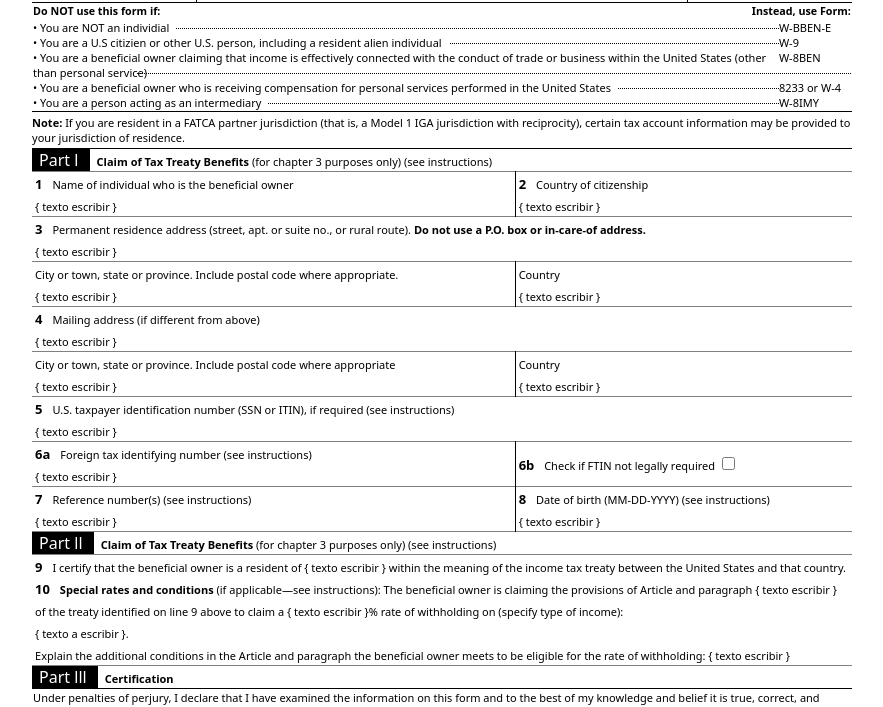
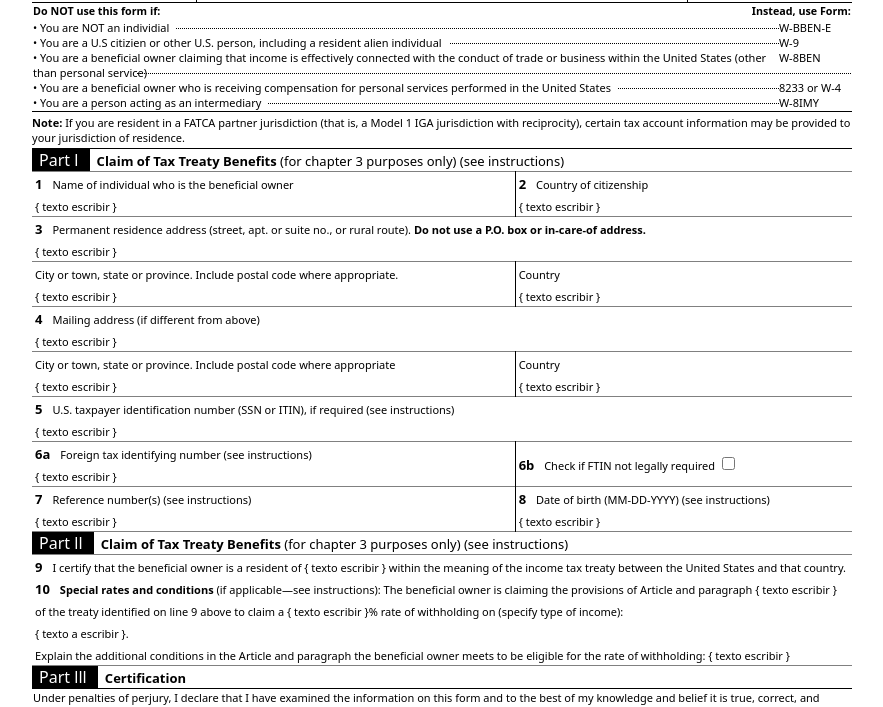
Before and after one commit to jhorman9/W-8BEN, a plain HTML site: page index.html in a window 1280 px wide. Shown: the part 97-804 px from the top of the page, without its empty margins (198-1081 px from the left). Drawn offline with Linux system fonts and the light colour scheme.

Commit message:
Ajustando

```diff
--- a/index.html
+++ b/index.html
@@ -28,7 +28,7 @@
             </tr>
         </tbody>
     </table>
-    <main style="margin-bottom: 35px;;">
+    <main>
         <table class="not-use-form" style="overflow: hidden;">
             <tr class="do-not-use">
                 <td colspan="1" border="0" style="border-right: none !important;">
@@ -54,7 +54,7 @@
             <p><strong>Note: </strong>If you are resident in a FATCA partner jurisdiction (that is, a Model 1 IGA jurisdiction with reciprocity), certain tax account information may be provided to your jurisdiction of residence.</p>
         </div>
         <table border="1" cellpadding="5" cellspacing="0" class="table-without-padding">
-            <div class="part-2"><span> <span class="backg-dark">Part l </span> <strong>Claim of Tax Treaty Benefits </strong>(for chapter 3 purposes only) (see instructions)</span></div>
+            <div class="part-2"><span style="font-size: 13px;"> <span class="backg-dark">Part l </span> <strong style="font-size: 13px;">Claim of Tax Treaty Benefits </strong>(for chapter 3 purposes only) (see instructions)</span></div>
             <tr>
                 <td colspan="1">
                     <label for="beneficial-owner"><strong class="fs-13">1</strong> Name of individual who is the beneficial owner</label><br />
@@ -123,7 +123,7 @@
                 </td>
             </tr>
         </table>
-        <div class="part-2 border-top-none"><span> <span class="backg-dark">Part ll </span> <strong>Claim of Tax Treaty Benefits </strong>(for chapter 3 purposes only) (see instructions)</span></div>
+        <div class="part-2 border-top-none"><span style="font-size: 13px;"> <span class="backg-dark">Part ll </span> <strong style="font-size: 13px;">Claim of Tax Treaty Benefits </strong>(for chapter 3 purposes only) (see instructions)</span></div>
         <table border="1" cellpadding="5" cellspacing="0" class="table-without-padding">
             <tr class="without-border">
                 <td>
@@ -136,7 +136,7 @@
                 </td>
             </tr>
         </table>
-        <div class="part-2 border-bottom-table border-top-none"><span> <span class="backg-dark">Part lll </span> <strong>Certification </strong></span></div>
+        <div class="part-2 border-bottom-table border-top-none"><span style="font-size: 13px;"> <span class="backg-dark">Part lll </span> <strong style="font-size: 13px;">Certification </strong></span></div>
         <table class="table-letter-small">
             <tr>
                 <td>
```
